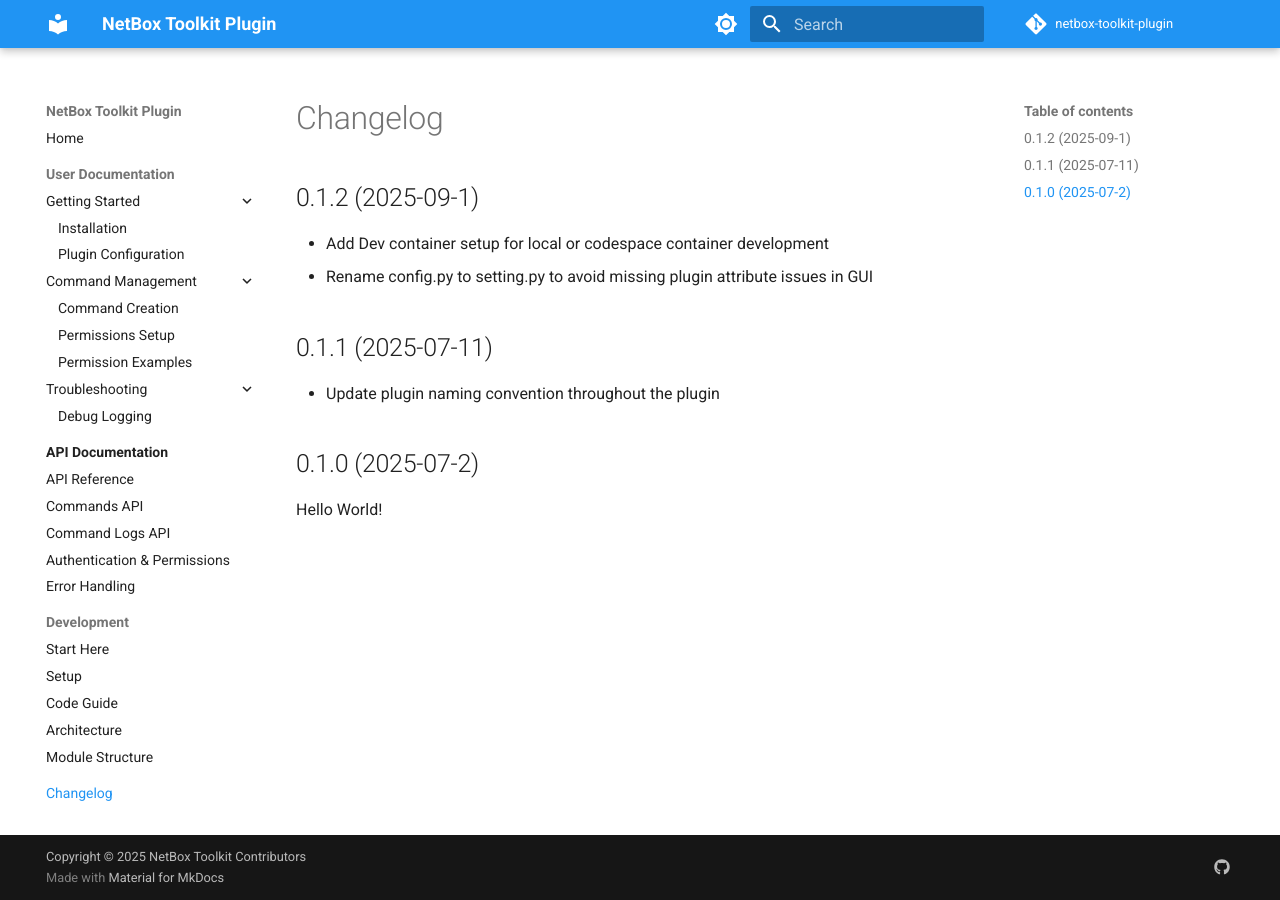
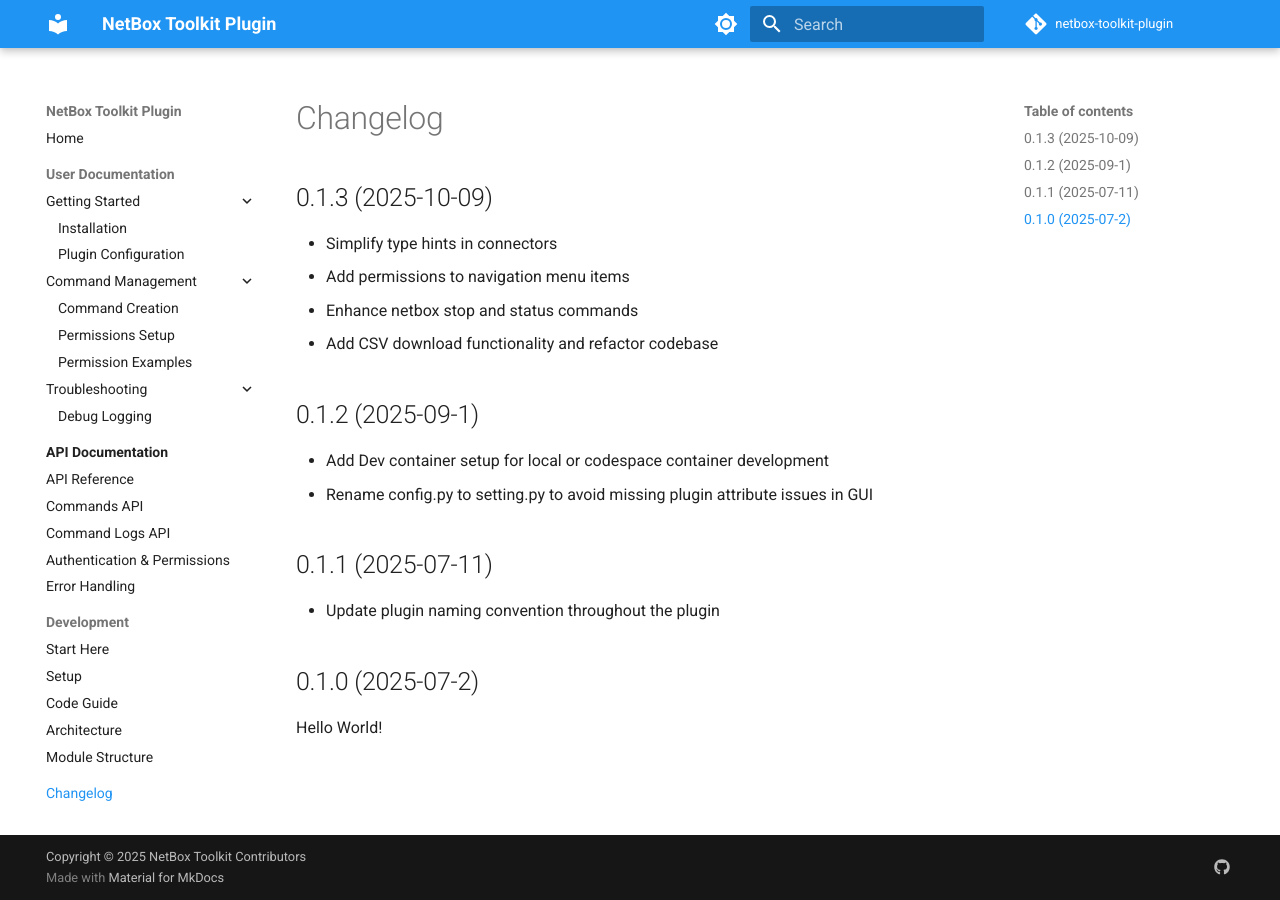
Before and after one commit to bonzo81/netbox-toolkit-plugin, an MkDocs documentation site: the page built from docs/changelog.md, in a window 1280 px wide. Built offline with MkDocs 1.6.1 and Material for MkDocs 9.7.7, drawn with Linux system fonts in a browser that asks for light colours; comment, search, counter and statistics services are not loaded; the version menu is left out.

Commit message:
Bump version to 0.1.3 and update changelog

```diff
--- a/docs/changelog.md
+++ b/docs/changelog.md
@@ -1,4 +1,12 @@
 # Changelog
+
+
+## 0.1.3 (2025-10-09)
+* Simplify type hints in connectors
+* Add permissions to navigation menu items
+* Enhance netbox stop and status commands
+* Add CSV download functionality and refactor codebase
+
 
 ## 0.1.2 (2025-09-1)
 
--- a/netbox_toolkit_plugin/__init__.py
+++ b/netbox_toolkit_plugin/__init__.py
@@ -1,7 +1,7 @@
 from netbox.plugins import PluginConfig
 
 __author__ = "Andy Norwood"
-__version__ = "0.1.2"
+__version__ = "0.1.3"
 
 
 class ToolkitPluginConfig(PluginConfig):
--- a/pyproject.toml
+++ b/pyproject.toml
@@ -7,7 +7,7 @@ build-backend = "setuptools.build_meta"
 
 [project]
 name = "netbox-toolkit-plugin"
-version = "0.1.2"
+version = "0.1.3"
 authors = [
     {name = "Andy Norwood"},
 ]
```
